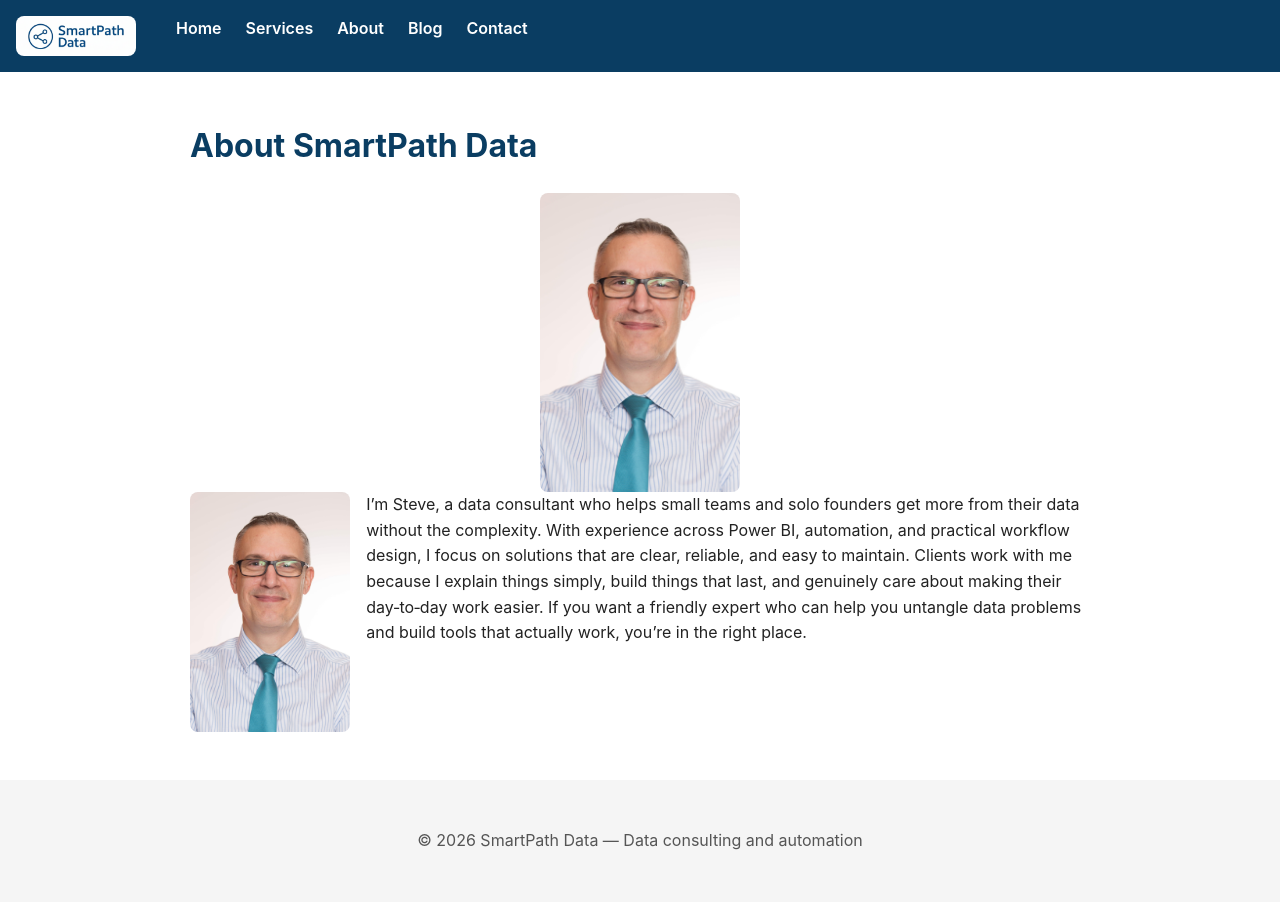
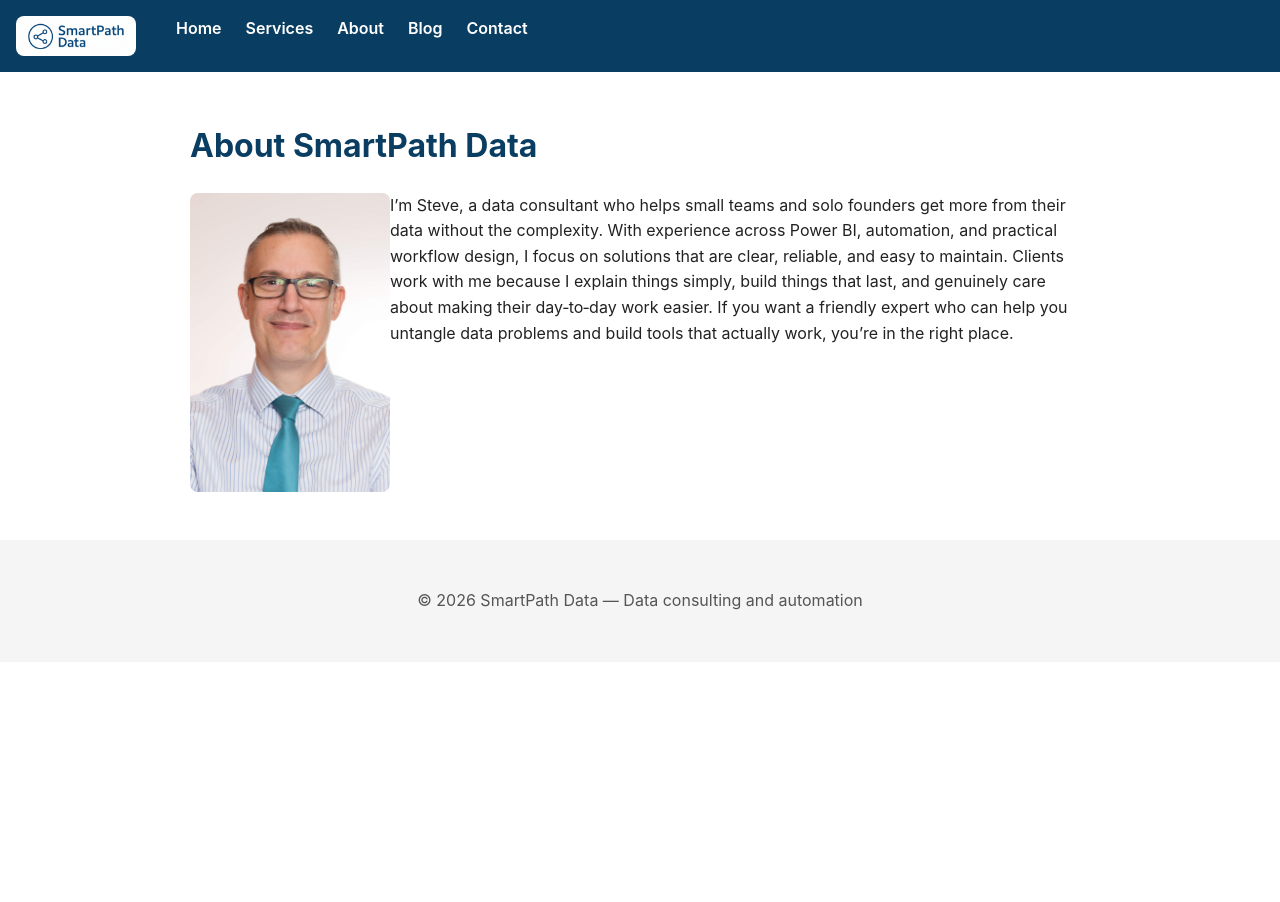
Before and after one commit to smartpathdata/smartpathdata.github.io, a Jekyll site: the page built from about.md, in a window 1280 px wide. Built offline with Jekyll 4.4.1, drawn with Linux system fonts in a browser that asks for light colours.

Commit message:
Update about.md

```diff
--- a/about.md
+++ b/about.md
@@ -4,9 +4,7 @@ title: About SmartPath Data
 ---
 <div style="display: flex; justify-content: center;">
   <img src="/assets/images/ProfilePic.jpg" alt="SmartPath Data Steve" style="width: 200px;">
-</div>
-<div style="display: flex; justify-content: left;">
-<img src="/assets/images/ProfilePic.jpg" alt="Steve" style="height:240px; margin-right:1rem;">
+
 I’m Steve, a data consultant who helps small teams and solo founders get more from their data without the complexity.
 
 With experience across Power BI, automation, and practical workflow design, I focus on solutions that are clear, reliable, and easy to maintain.
```
